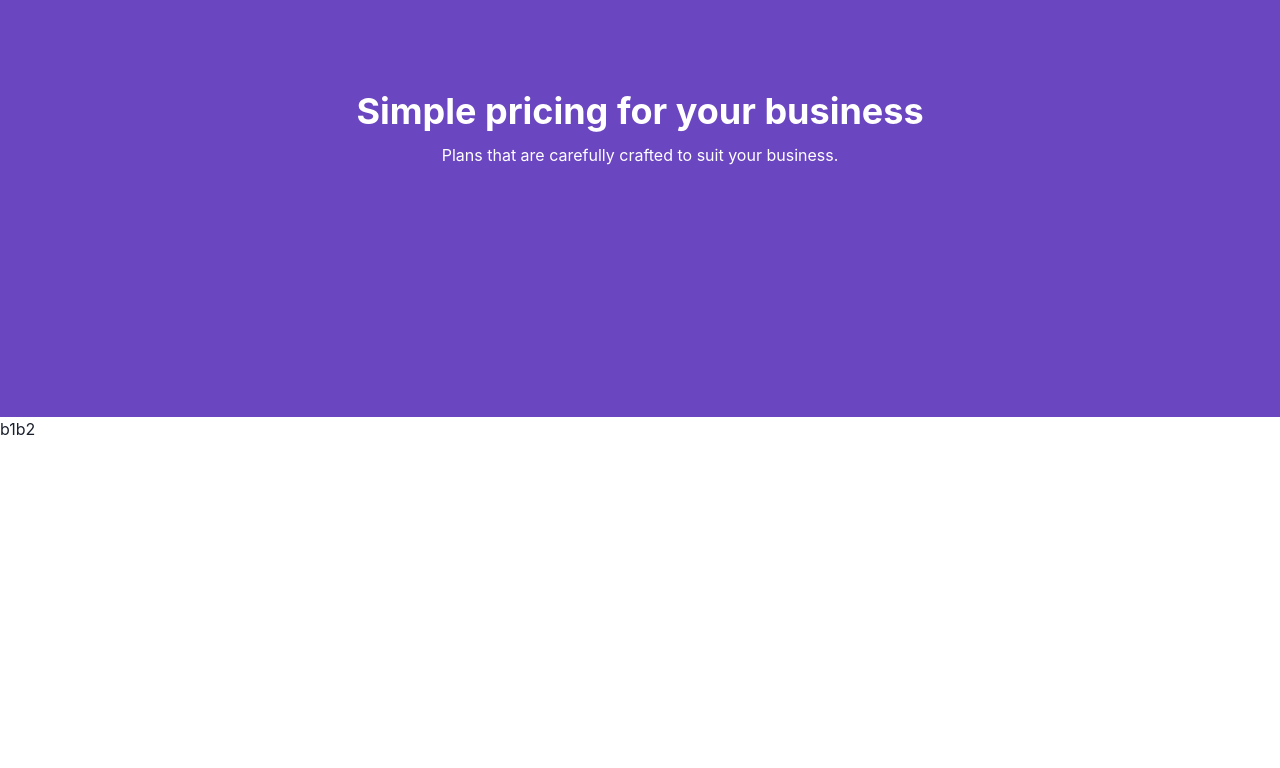
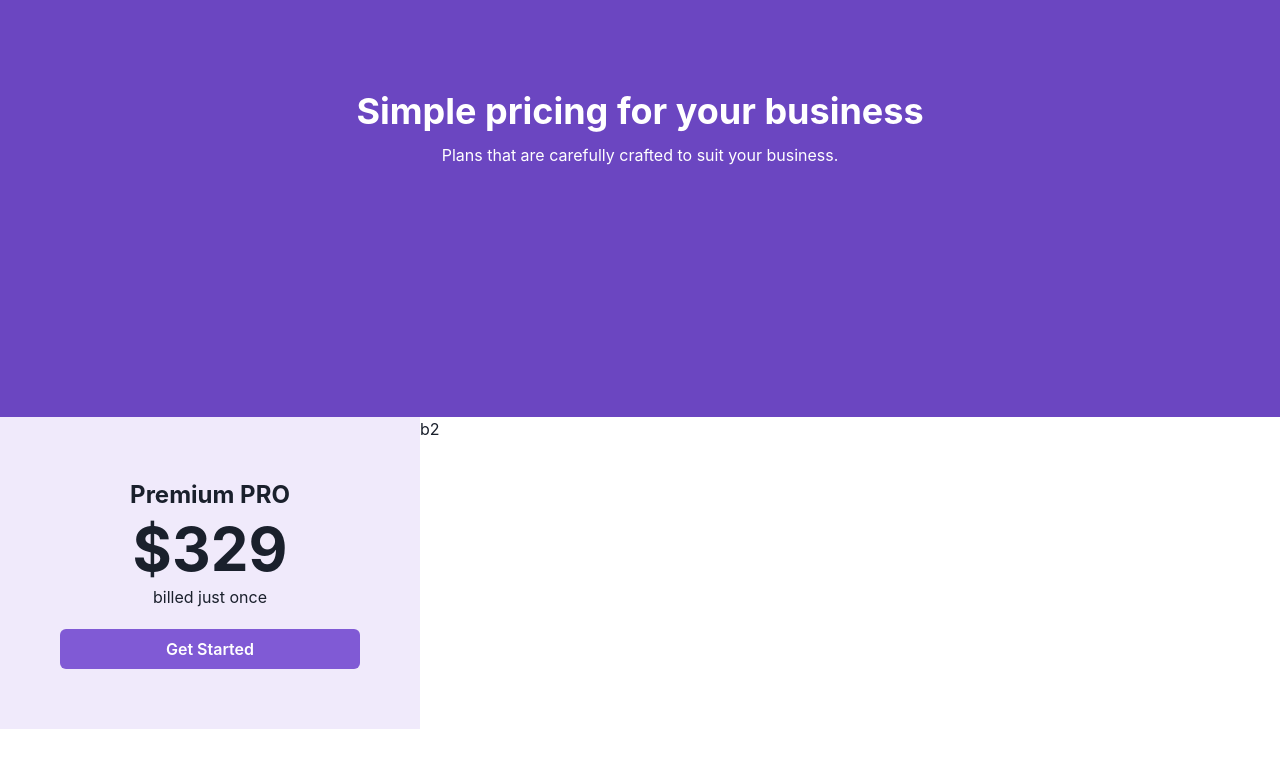
Before and after one commit to HassanShanJava/Pricing-UI, a Next.js app: page / in a window 1280 px wide. Shown: the top 768 px of the page. Built offline with nearby package versions, Linux system fonts and the light colour scheme.

Commit message:
working ga-on pricing card

```diff
--- a/app/PricingCard.tsx
+++ b/app/PricingCard.tsx
@@ -1,11 +1,18 @@
-import { Box, Flex } from "@chakra-ui/react";
+import { Box, Button, Flex, Heading, Text } from "@chakra-ui/react";
 import React from "react";
 
 const PricingCard = () => {
   return (
-    <Box>
-      <Flex>
-        <Box>b1</Box>
+    <Box >
+      <Flex >
+        <Box bg={"#f0eafb"} p={"60px"}  textAlign={"center"}>
+          <Text fontWeight={"bold"} fontSize={"24px"}>
+            Premium PRO
+          </Text>
+          <Heading fontSize={"60px"}>$329</Heading>
+          <Text>billed just once</Text>
+          <Button mt={"20px"} w={"300px"} bg={"#805AD5"} color={"white"}>Get Started</Button>
+        </Box>
         <Box>b2</Box>
       </Flex>
     </Box>
```
